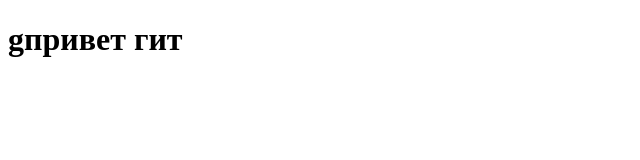
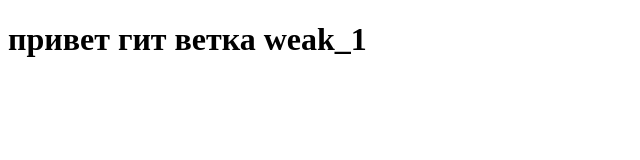
Before and after one commit to kosstafan/git, a plain HTML site: page index.html in a window 1280 px wide. Shown: the whole page, without its empty margins (0-640 px from the left). Drawn offline with Linux system fonts and the light colour scheme.

Commit message:
сделали ветку weak_1

```diff
--- a/index.html
+++ b/index.html
@@ -7,6 +7,6 @@
     <title>Document</title>
 </head>
 <body>
-    <h1>gпривет гит</h1>
+    <h1>привет гит ветка weak_1</h1>
 </body>
 </html>
```
